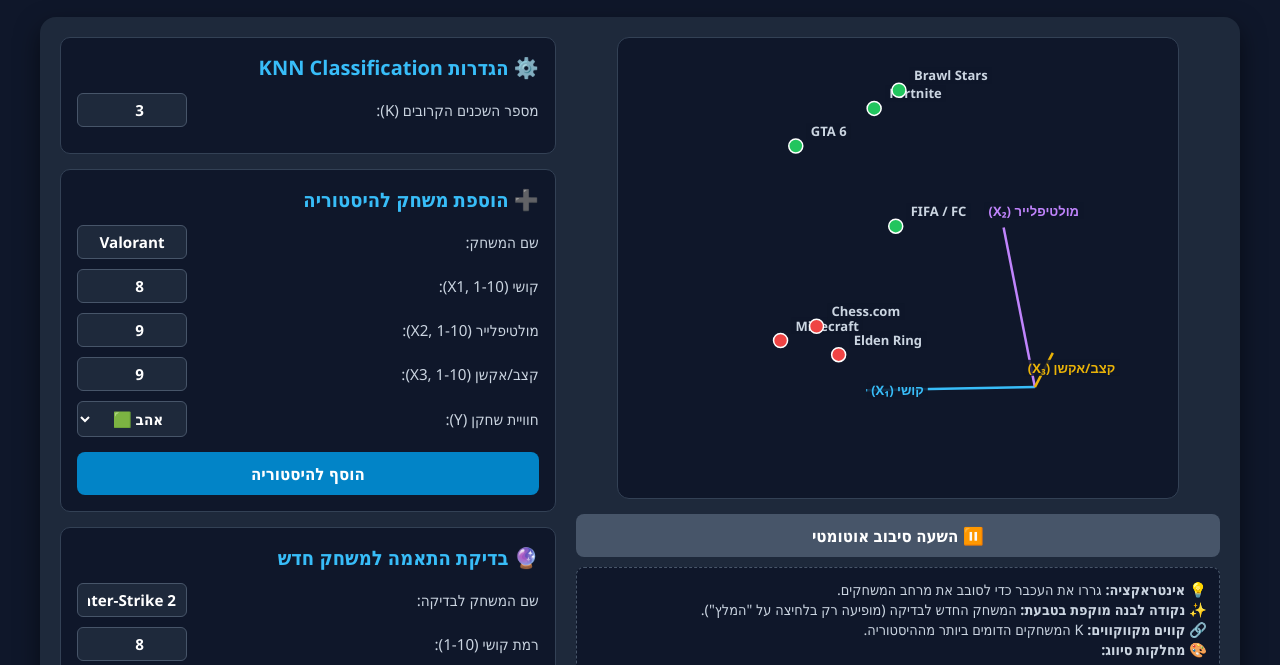
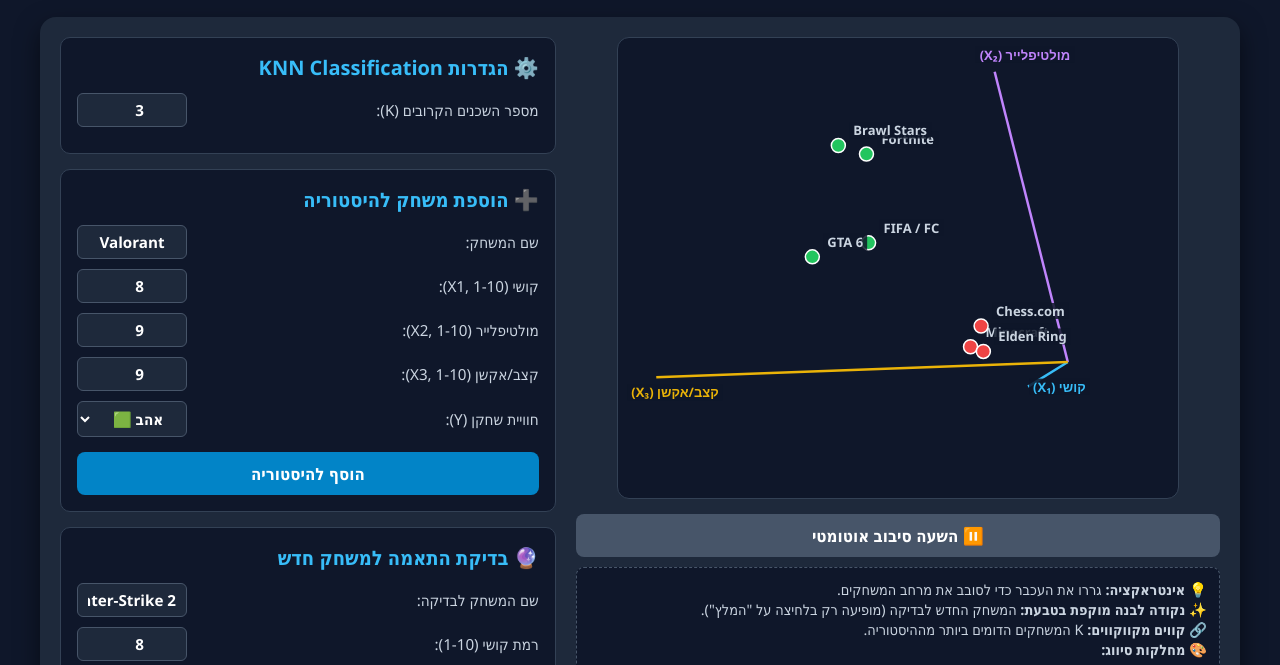
Before and after one commit to amirrazlioz/games_knn-3-param, a plain HTML site: page index.html in a window 1280 px wide. Shown: the part 124-789 px from the top of the page. Drawn offline with Linux system fonts and the light colour scheme.

Commit message:
Update index.html

```diff
--- a/index.html
+++ b/index.html
@@ -341,7 +341,7 @@
        // let angleY = -0.65;
 
         let angleX = 0.45;
-        let angleY = -2.75;
+        let angleY = -1.25;
 		//let angleZ = -0.45;
 
         let isDragging = false;
```
